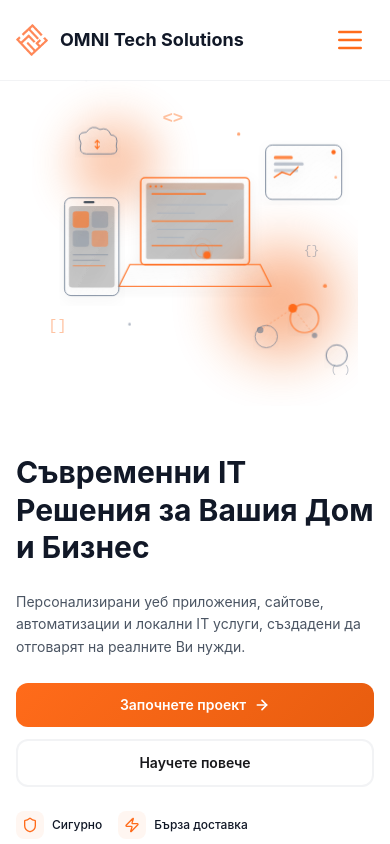
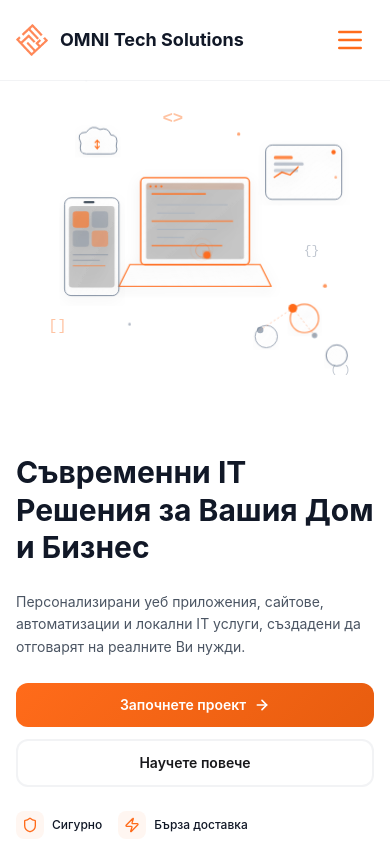
Before and after one commit to omni-tech-solutions/omni-tech-solutions-web, a Next.js app: page / in a window 390 px wide. Shown: the top 844 px of the page. Built offline with nearby package versions, Linux system fonts and the light colour scheme.

Commit message:
Refine HeroSection: improve responsiveness by adjusting height and spacing, remove glow orb animations for cleaner design, and optimize styles for better maintainability.

```diff
--- a/app/components/sections/HeroSection.tsx
+++ b/app/components/sections/HeroSection.tsx
@@ -15,10 +15,10 @@ export const HeroSection: React.FC<HeroSectionProps> = ({ colors }) => {
     return (
         <section
             id="home"
-            className="relative min-h-screen flex items-center overflow-hidden"
+            className="relative min-h-[600px] md:min-h-[700px] lg:min-h-[800px] flex items-center overflow-hidden"
         >
             {/* Content */}
-            <div className="relative z-10 max-w-7xl mx-auto w-full px-4 sm:px-6 lg:px-8 py-16 sm:py-20 lg:py-32">
+            <div className="relative z-10 max-w-7xl mx-auto w-full px-4 sm:px-6 lg:px-8 py-16 sm:py-20 lg:py-24">
                 <div className="grid grid-cols-1 lg:grid-cols-12 gap-8 lg:gap-12 items-center">
 
                     {/* Left Content - 6 columns */}
@@ -124,14 +124,6 @@ export const HeroSection: React.FC<HeroSectionProps> = ({ colors }) => {
                                         <stop offset="100%" stopColor="#ffffff" stopOpacity="0.02"/>
                                     </linearGradient>
                                 </defs>
-
-                                {/* Background Glow Orbs */}
-                                <g className="glow-orb-1" opacity="0.3">
-                                    <circle cx="150" cy="150" r="80" fill="url(#primaryGrad)" filter="blur(40px)"/>
-                                </g>
-                                <g className="glow-orb-2" opacity="0.2">
-                                    <circle cx="450" cy="400" r="100" fill="url(#primaryGrad)" filter="blur(50px)"/>
-                                </g>
 
                                 {/* Central Isometric Device - Laptop */}
                                 <g className="laptop-main" filter="url(#shadow)">
@@ -302,17 +294,6 @@ export const HeroSection: React.FC<HeroSectionProps> = ({ colors }) => {
                     }
                 }
 
-                @keyframes pulse-glow {
-                    0%, 100% {
-                        opacity: 0.3;
-                        transform: scale(1);
-                    }
-                    50% {
-                        opacity: 0.5;
-                        transform: scale(1.02);
-                    }
-                }
-
                 @keyframes pulse-dot {
                     0%, 100% {
                         opacity: 0.6;
@@ -362,15 +343,6 @@ export const HeroSection: React.FC<HeroSectionProps> = ({ colors }) => {
                     to {
                         stroke-dashoffset: -8;
                     }
-                }
-
-                /* Glow Orbs */
-                .glow-orb-1 {
-                    animation: pulse-glow 8s ease-in-out infinite;
-                }
-
-                .glow-orb-2 {
-                    animation: pulse-glow 10s ease-in-out infinite 1s;
                 }
 
                 /* Main Laptop */
```
